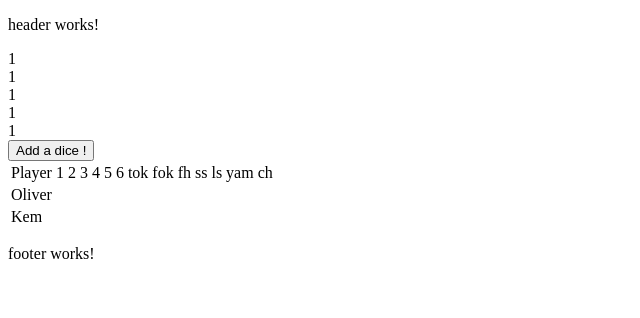
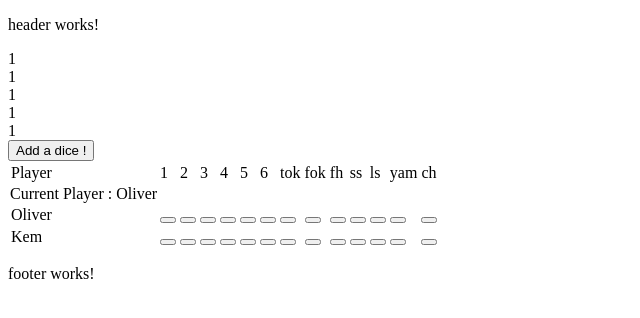
Before and after one commit to singeryo/Yam-angular, an Angular app: page / in a window 1280 px wide. Shown: the top 318 px of the page, without its empty margins (0-640 px from the left). Built offline with nearby package versions, Linux system fonts and the light colour scheme; no server answers.

Commit message:
Basic turn based engine

```diff
--- a/src/app/app.module.ts
+++ b/src/app/app.module.ts
@@ -10,6 +10,7 @@ import { DiceComponent } from './main/dice/dice/dice.component';
 import {DiceService} from './main/dice/dice.service';
 import { GameComponent } from './main/game/game.component';
 import {GameService} from './main/services/game.service';
+import {RulesService} from './main/services/rules.service';
 
 
 @NgModule({
@@ -24,7 +25,7 @@ import {GameService} from './main/services/game.service';
   imports: [
     BrowserModule
   ],
-  providers: [DiceService, GameService],
+  providers: [DiceService, GameService, RulesService],
   bootstrap: [AppComponent]
 })
 export class AppModule { }
--- a/src/app/main/game/game.component.html
+++ b/src/app/main/game/game.component.html
@@ -6,11 +6,14 @@
                 <td *ngFor="let score of scores">{{ score }}</td>
             </tr>
         </thead>
+        Current Player : {{ gameService.currentPlayer.name }}
         <tbody>
             <tr *ngFor="let player of players">
                 <td>{{ player.name }}</td>
                 <td *ngFor="let score of scores">
-                    {{ player.scoreTable[score].filled ? player.scoreTable[score].val : '' }}
+                    <button [disabled]="player.scoreTable[score].filled" (click)="register(score, 20)">
+                        {{ player.scoreTable[score].filled ? player.scoreTable[score].val : '' }}
+                    </button>
                 </td>
             </tr>
         </tbody>
--- a/src/app/main/game/game.component.ts
+++ b/src/app/main/game/game.component.ts
@@ -2,6 +2,7 @@ import {Component, OnInit} from '@angular/core';
 import {Player} from '../../shared/models/player';
 import {GameService} from '../services/game.service';
 import {scores} from '../../shared/config/configs/rules';
+import {RulesService} from '../services/rules.service';
 
 @Component({
     selector: 'app-game',
@@ -13,11 +14,15 @@ export class GameComponent implements OnInit {
     players: Player[];
     scores = Object.values(scores);
 
-    constructor(public gameService: GameService) {
+    constructor(public gameService: GameService, public rulesService: RulesService) {
         this.players = [
             new Player('Oliver'),
             new Player('Kem')
         ];
+    }
+
+    register(score, value) {
+        this.gameService.registerScore(score, value);
     }
 
     ngOnInit() {
--- a/src/app/main/services/game.service.ts
+++ b/src/app/main/services/game.service.ts
@@ -1,8 +1,5 @@
 import {Injectable} from '@angular/core';
 import {Player} from '../../shared/models/player';
-import {Observable} from 'rxjs/Observable';
-import {from} from 'rxjs/observable/from';
-import {scores} from '../../shared/config/configs/rules';
 import {BehaviorSubject} from 'rxjs/BehaviorSubject';
 
 @Injectable()
@@ -35,10 +32,10 @@ export class GameService {
                 } else if (this.gameComplete()) {
                     // game completed
                 } else {
+                    i = (i < players.length - 1) ? ++i : 0;
                     // Register score and pass turn to next player
                     this.currentPlayer.register(registeredValue.score, registeredValue.value);
-                    this.currentPlayer = players[++i];
-                    this.currentPlayer.startTurn();
+                    this.currentPlayer = players[i];
                 }
             }
         )
--- a/src/app/shared/models/player.ts
+++ b/src/app/shared/models/player.ts
@@ -1,5 +1,4 @@
 import {scores} from '../config/configs/rules';
-import {Observable} from 'rxjs/Observable';
 
 class PlayerType {
 }
@@ -15,7 +14,8 @@ export class Player {
     }
 
     register(score, value) {
-        this.scoreTable[score] = value;
+        this.scoreTable[score].val = value;
+        this.scoreTable[score].filled = true;
     }
 
     startTurn() {
```
